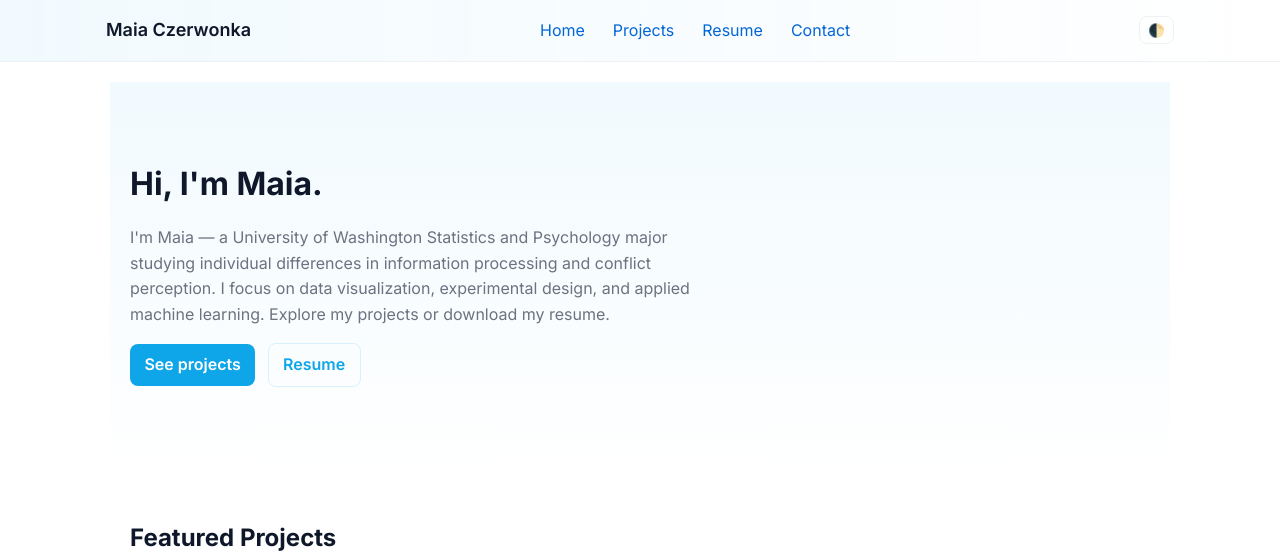
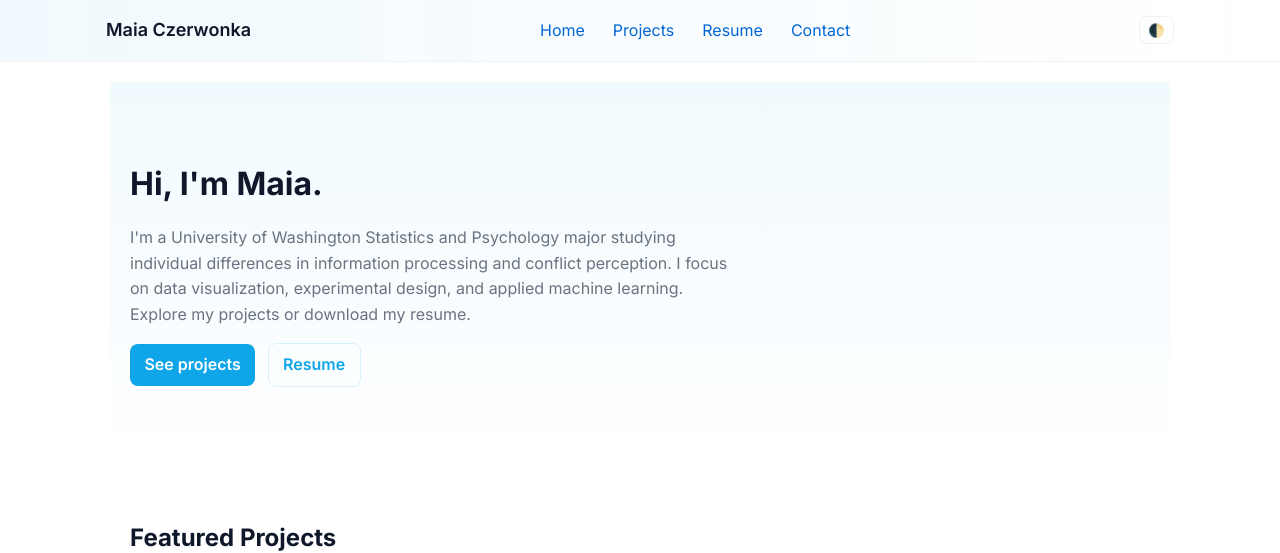
Before and after one commit to maiacz/website, a Jekyll site: the page built from index.md, in a window 1280 px wide and 900 px high, cut to the strip 0-553 px from the top of the window. Built offline with Jekyll 4.4.1, drawn with Linux system fonts in a browser that asks for light colours.

Commit message:
Remove redundant phrase from introduction paragraph

```diff
--- a/index.md
+++ b/index.md
@@ -7,7 +7,7 @@
 <section class="hero">
   <div class="container">
     <h1>Hi, I'm Maia.</h1>
-    <p>I'm Maia — a University of Washington Statistics and Psychology major studying individual differences in information processing and conflict perception. I focus on data visualization, experimental design, and applied machine learning. Explore my projects or download my resume.</p>
+    <p>I'm a University of Washington Statistics and Psychology major studying individual differences in information processing and conflict perception. I focus on data visualization, experimental design, and applied machine learning. Explore my projects or download my resume.</p>
     <p><a class="btn" href="/projects/">See projects</a> <a class="btn ghost" href="/resume/">Resume</a></p>
   </div>
 </section>
```
